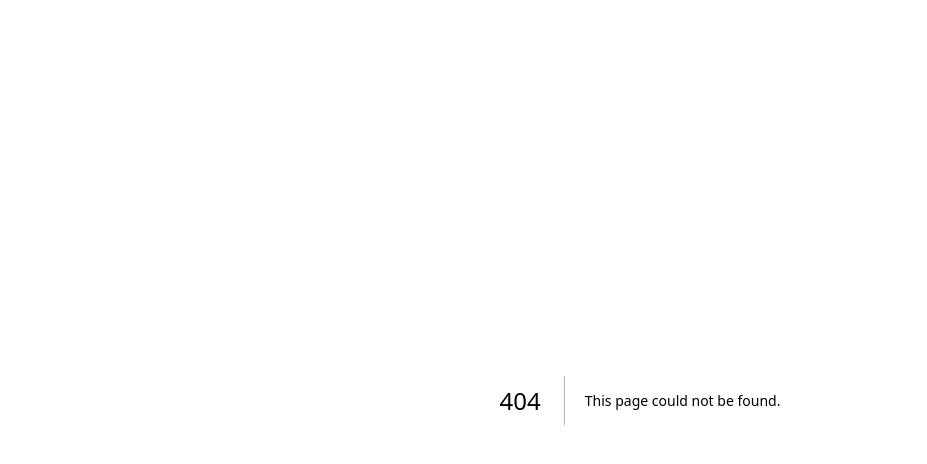
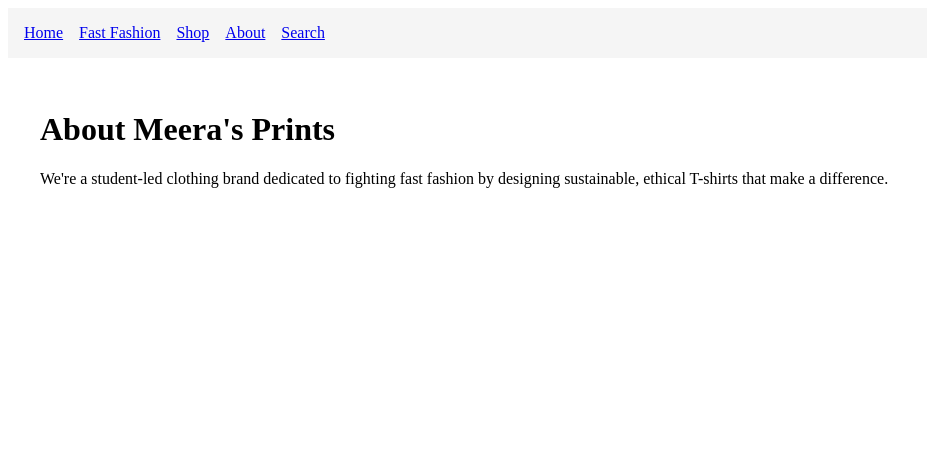
Before and after one commit to meerasprints/meerashah, a Next.js app: page /about in a window 1280 px wide. Before the commit this address had no page. Shown: the top 464 px of the page, without its empty margins (0-927 px from the left). Built offline with nearby package versions, Linux system fonts and the light colour scheme.

Commit message:
fix corrupted pages and update layout

```diff
--- /dev/null
+++ b/src/app/about/page.js
@@ -0,0 +1,11 @@
+export default function About() {
+  return (
+    <div>
+      <h1>About Meera's Prints</h1>
+      <p>
+        We're a student-led clothing brand dedicated to fighting fast fashion by designing
+        sustainable, ethical T-shirts that make a difference.
+      </p>
+    </div>
+  );
+}
--- a/src/app/layout.js
+++ b/src/app/layout.js
@@ -1,28 +1,15 @@
-import { Geist, Geist_Mono } from "next/font/google";
-import "./globals.css";
-
-const geistSans = Geist({
-  variable: "--font-geist-sans",
-  subsets: ["latin"],
-});
-
-const geistMono = Geist_Mono({
-  variable: "--font-geist-mono",
-  subsets: ["latin"],
-});
-
-export const metadata = {
-  title: "Create Next App",
-  description: "Generated by create next app",
-};
-
 export default function RootLayout({ children }) {
   return (
     <html lang="en">
-      <body
-        className={`${geistSans.variable} ${geistMono.variable} antialiased`}
-      >
-        {children}
+      <body>
+        <nav style={{ display: 'flex', gap: '1rem', padding: '1rem', backgroundColor: '#f5f5f5' }}>
+          <a href="/">Home</a>
+          <a href="/fast-fashion">Fast Fashion</a>
+          <a href="/shop">Shop</a>
+          <a href="/about">About</a>
+          <a href="/search">Search</a>
+        </nav>
+        <main style={{ padding: '2rem' }}>{children}</main>
       </body>
     </html>
   );
```
Also changed, not shown: src/app/fast-fashion/page.js (added, +10 -0 lines), src/app/search/page.js (added, +10 -0 lines), src/app/shop/page.js (added, +8 -0 lines).
